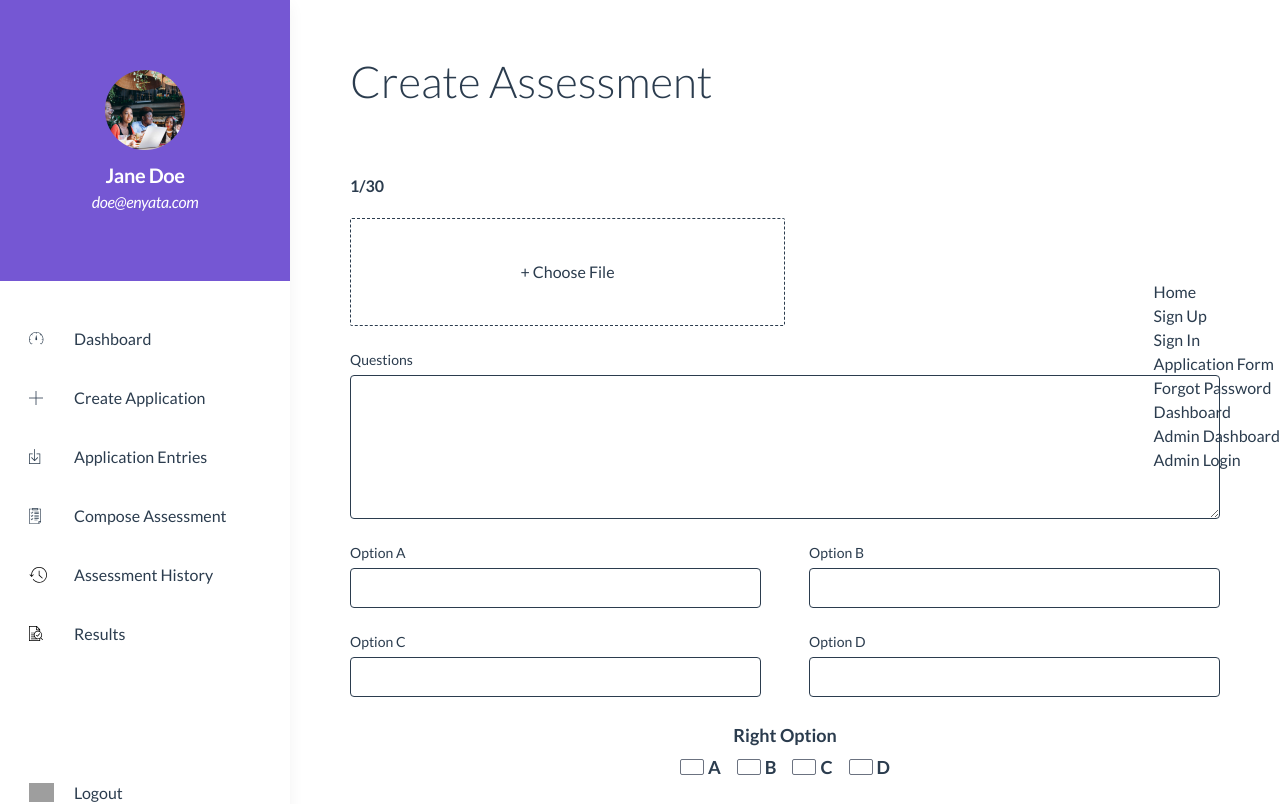
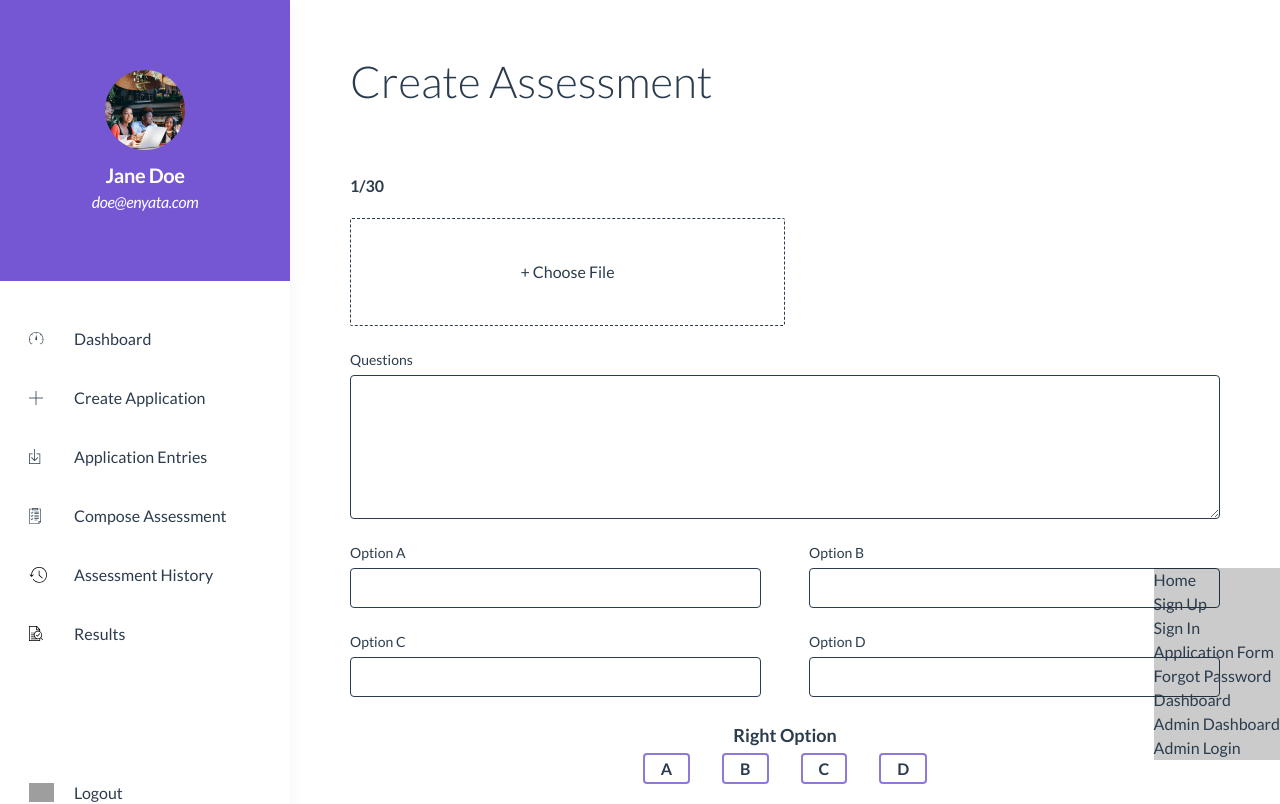
Before and after one commit to asteroid2k/academy-portal, a Vue app: page /admin-dashboard/assessment in a window 1280 px wide. Shown: the top 804 px of the page. Built offline with nearby package versions, Linux system fonts and the light colour scheme; grey boxes are pictures that could not be loaded; what notyf would draw is missing.

Commit message:
store questions and answers

```diff
--- a/src/components/Navbar.vue
+++ b/src/components/Navbar.vue
@@ -17,7 +17,8 @@
 <style scoped>
 .navbar {
   position: absolute;
-  top: 35%;
+  background-color: #00000034;
+  bottom: 5%;
   right: 0px;
   z-index: 1;
   display: flex;
--- a/src/views/Admin/CreateAssessment.vue
+++ b/src/views/Admin/CreateAssessment.vue
@@ -2,32 +2,59 @@
 import { Form, Field, ErrorMessage } from "vee-validate";
 import Top from "../../components/Top.vue";
 import { validators } from "../../helpers";
+import { RadioGroup, RadioGroupLabel, RadioGroupOption } from "@headlessui/vue";
 export default {
   name: "CreateAssessment",
-  components: { Top, Form, Field, ErrorMessage },
+  components: {
+    Top,
+    Form,
+    Field,
+    ErrorMessage,
+    RadioGroup,
+    RadioGroupLabel,
+    RadioGroupOption,
+  },
   data() {
     return {
       current: 1,
       questions: [],
       answers: [],
-      question: { text: "", optA: "", optB: "", optC: "", optD: "" },
-      answer: { num: 1, value: "" },
+      answer: "",
+      test: "",
     };
   },
   computed: {
     currentQuestion() {
-      return questions[this.current - 1];
+      if (!this.questions[this.current - 1]) {
+        return { text: "", optA: "", optB: "", optC: "", optD: "" };
+      }
+      return this.questions[this.current - 1];
+    },
+    currentAnswer() {
+      const ans = this.answers[this.current - 1];
+      if (!ans) {
+        return "";
+      }
+      this.answer = ans.value;
+      return ans.value;
     },
   },
+
   methods: {
     addQuestion() {
-      console.log(this.question);
-      this.questions.push(this.question);
-      this.answer.num = this.current;
-      this.answers.push(this.answer);
-      this.answer = { num: this.current, value: "" };
-      this.question = { text: "", optA: "", optB: "", optC: "", optD: "" };
-      this.current++;
+      this.questions[this.current - 1] = this.currentQuestion;
+      this.answers[this.current - 1] = {
+        num: this.current,
+        value: this.answer,
+      };
+      this.answer = "";
+      this.next();
+    },
+    previous() {
+      if (this.current >= 1) this.current--;
+    },
+    next() {
+      if (this.current <= 30) this.current++;
     },
   },
 };
@@ -50,7 +77,7 @@ export default {
         <div class="input-group flex flex-col gap-[5px]">
           <label class="text-sm" for="question">Questions</label>
           <textarea
-            v-model="question.text"
+            v-model="currentQuestion.text"
             name="question"
             id="question"
             class="border-border-300 h-36 k-input"
@@ -64,11 +91,11 @@ export default {
             <input
               type="text"
               :class="`border-border-300 h-10 k-input ${
-                answer.value === 'A' ? 'bg-green-400/50' : ''
+                currentAnswer.value === 'A' ? 'bg-green-400/50' : ''
               }`"
               name="opta"
               id="opta"
-              v-model="question.optA"
+              v-model="currentQuestion.optA"
             />
             <ErrorMessage name="opta" class="text-red-600 text-xs pt-1 px-2" />
           </div>
@@ -77,11 +104,11 @@ export default {
             <input
               type="text"
               :class="`border-border-300 h-10 k-input ${
-                answer.value === 'B' ? 'bg-green-400/50' : ''
+                currentAnswer.value === 'B' ? 'bg-green-400/50' : ''
               }`"
               name="optb"
               id="optb"
-              v-model="question.optB"
+              v-model="currentQuestion.optB"
             />
             <ErrorMessage name="optb" class="text-red-600 text-xs pt-1 px-2" />
           </div>
@@ -90,11 +117,11 @@ export default {
             <input
               type="text"
               :class="`border-border-300 h-10 k-input ${
-                answer.value === 'C' ? 'bg-green-400/50' : ''
+                currentAnswer.value === 'C' ? 'bg-green-400/50' : ''
               }`"
               name="optc"
               id="optc"
-              v-model="question.optC"
+              v-model="currentQuestion.optC"
             />
             <ErrorMessage name="optc" class="text-red-600 text-xs pt-1 px-2" />
           </div>
@@ -103,85 +130,62 @@ export default {
             <input
               type="text"
               :class="`border-border-300 h-10 k-input ${
-                answer.value === 'D' ? 'bg-green-400/50' : ''
+                currentAnswer.value === 'D' ? 'bg-green-400/50' : ''
               }`"
               name="optd"
               id="optd"
-              v-model="question.optD"
+              v-model="currentQuestion.optD"
             />
             <ErrorMessage name="optd" class="text-red-600 text-xs pt-1 px-2" />
           </div>
         </div>
+        <!-- Right option select -->
         <div class="correct w-fit mx-auto">
-          <p class="text-lg font-bold text-center mb-1">Right Option</p>
-          <div class="flex gap-4">
-            <div class="flex gap-1 items-center">
-              <input
-                type="radio"
-                name="answer"
-                class="accent-primary rounded-sm checked:bg-primary focus:bg-primary hover:bg-primary/50 w-6"
-                id="ansa"
-                v-model="answer.value"
-                value="A"
-              />
-              <label class="font-bold text-lg" for="ansa">A</label>
+          <RadioGroup v-model="answer" class="flex flex-col gap-2 items-center">
+            <RadioGroupLabel class="text-lg font-bold text-center"
+              >Right Option</RadioGroupLabel
+            >
+            <div class="flex gap-8">
+              <RadioGroupOption
+                v-for="opt in ['A', 'B', 'C', 'D']"
+                :key="opt"
+                v-slot="{ checked }"
+                :value="opt"
+              >
+                <span
+                  :class="`${
+                    checked
+                      ? 'bg-primary text-white ring-4 ring-primary/50'
+                      : ''
+                  }
+                  accent-primary border-2 border-primary/80 rounded py-1 px-4 text-base font-semibold cursor-pointer hover:bg-primary/30`"
+                  >{{ opt }}</span
+                >
+              </RadioGroupOption>
             </div>
-            <div class="flex gap-1 items-center">
-              <input
-                type="radio"
-                name="answer"
-                class="accent-primary rounded-sm checked:bg-primary focus:bg-primary hover:bg-primary/50 w-6"
-                id="ansb"
-                v-model="answer.value"
-                value="B"
-              />
-              <label class="font-bold text-lg" for="ansb">B</label>
-            </div>
-            <div class="flex gap-1 items-center">
-              <input
-                type="radio"
-                name="answer"
-                class="accent-primary rounded-sm checked:bg-primary focus:bg-primary hover:bg-primary/50 w-6"
-                id="ansc"
-                v-model="answer.value"
-                value="C"
-              />
-              <label class="font-bold text-lg" for="ansc">C</label>
-            </div>
-            <div class="flex gap-1 items-center">
-              <input
-                type="radio"
-                name="answer"
-                class="accent-primary rounded-sm checked:bg-primary focus:bg-primary hover:bg-primary/50 w-6"
-                id="ansd"
-                v-model="answer.value"
-                value="D"
-              />
-              <label class="font-bold text-lg" for="ansd">D</label>
-            </div>
-          </div>
+          </RadioGroup>
         </div>
       </form>
       <!-- BUTTONS -->
       <div class="flex justify-between mx-[80px] mt-[50px]">
         <button
-          class="font-bold bg-text-400 text-white w-[125px] h-[40px] rounded"
-          :disabled="this.questions.length > 0"
-          @click="this.current--"
+          class="font-bold bg-text-400 text-white w-[125px] h-[40px] rounded disabled:cursor-not-allowed disabled:opacity-40"
+          :disabled="current <= 1"
+          @click="previous"
         >
           Previous
         </button>
         <button
-          class="font-bold bg-text-400 text-white w-[125px] h-[40px] rounded"
+          class="font-bold bg-text-400 text-white w-[125px] h-[40px] rounded disabled:cursor-not-allowed disabled:opacity-40"
           @click="addQuestion"
-          :disabled="this.questions.length <= 30"
+          :disabled="current >= 30"
         >
           Next
         </button>
       </div>
       <button
         class="block font-bold rounded w-[205px] h-[40px] mt-[50px] mx-auto bg-primary text-white disabled:cursor-not-allowed disabled:opacity-40"
-        :disabled="questions.length !== 30"
+        :disabled="current < 30"
       >
         Finish
       </button>
```
